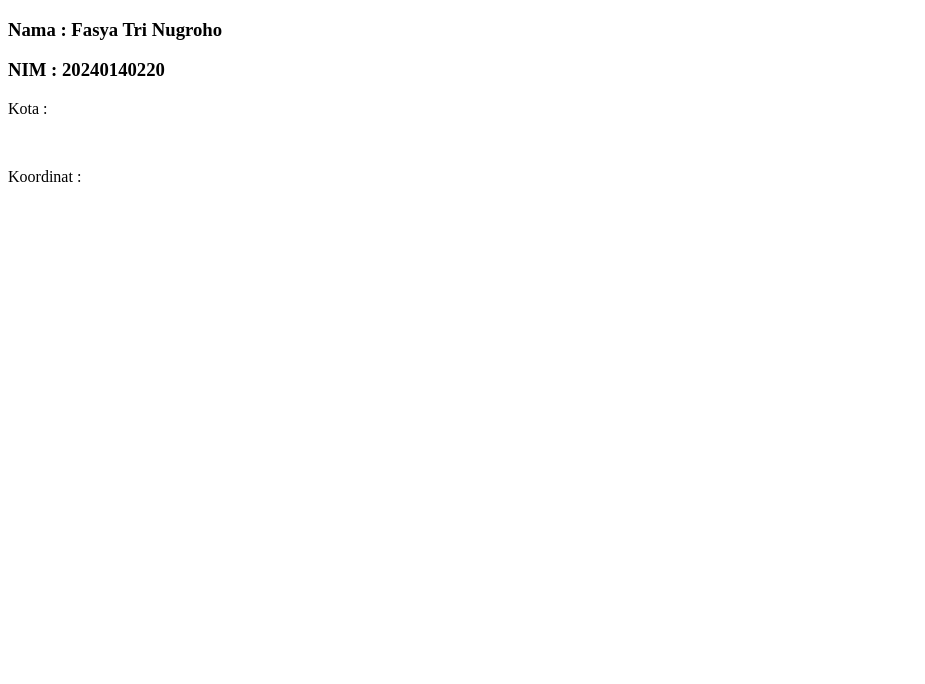
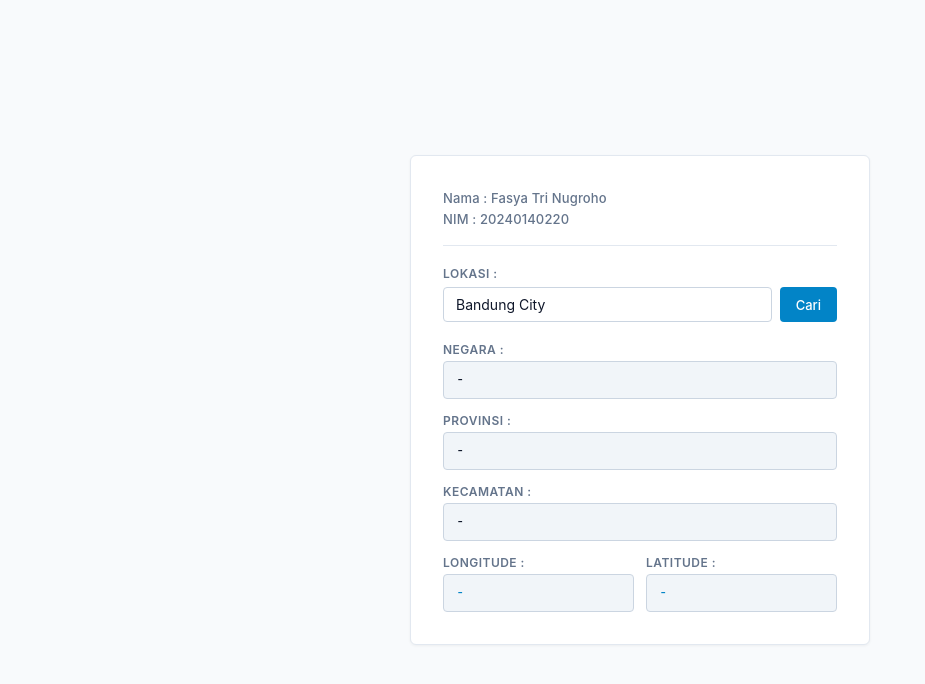
Before and after one commit to Dioscuri222/220_WeatherApi, a website: page public/index.html in a window 1280 px wide. Shown: the whole page, without its empty margins (0-925 px from the left). Drawn offline with Linux system fonts and the light colour scheme; no server answers.

Commit message:
perbaiki pengambilan data lokasi dan tambahkan informasi negara, provinsi, dan kecamatan di API; perbarui tampilan index.html dan tambahkan style.css

```diff
--- a/public/index.html
+++ b/public/index.html
@@ -1,43 +1,95 @@
 <!DOCTYPE html>
 <html lang="en">
+
 <head>
     <meta charset="UTF-8">
     <meta name="viewport" content="width=device-width, initial-scale=1.0">
+    <link rel="stylesheet" href="style.css">
     <title>Geolocation</title>
 </head>
 
 <body>
-
+    <div class="card">
+        <div class="header-section">
             <h3>Nama : Fasya Tri Nugroho </h3>
             <h3>NIM : 20240140220 </h3>
+        </div>
+
+        <div class="form-group">
+            <label for="inputKota">Lokasi :</label>
+            <div class="input-wrapper">
+                <input type="text" id="inputKota" placeholder="Masukkan nama tempat..." value="Bandung City">
+                <button type="button" id="btnCari">Cari</button>
+            </div>
+        </div>
+
+        <div class="data-group">
+            <p>
+                Negara :
+                <span id="negara">-</span>
+            </p>
 
             <p>
-        Kota :
-        <span id="lokasi"></span>
+                Provinsi :
+                <span id="provinsi">-</span>
             </p>
 
-    <br>
+            <p>
+                Kecamatan :
+                <span id="kecamatan">-</span>
+            </p>
+
+            <div class="coords-row">
+                <p>
+                    Longitude :
+                    <span id="longitude">-</span>
+                </p>
 
                 <p>
-        Koordinat :
-        <span id="negara"></span>
+                    Latitude :
+                    <span id="latitude">-</span>
                 </p>
+            </div>
+        </div>
+    </div>
 
     <script>
-        fetch("/api/lokasi")
+        function ambilDataLokasi(namaKota) {
+            fetch(`/api/lokasi?kota=${encodeURIComponent(namaKota)}`)
                 .then(response => response.json())
                 .then(data => {
-
                     console.log(data);
 
-                document.getElementById("lokasi").textContent = data.kota;
-
-                document.getElementById("negara").innerHTML = data.koordinat;
+                    document.getElementById("negara").textContent = data.negara || "-";
+                    document.getElementById("provinsi").textContent = data.provinsi || "-";
+                    document.getElementById("kecamatan").textContent = data.kecamatan || "-";
+                    document.getElementById("longitude").textContent = data.longitude !== undefined ? data.longitude : "-";
+                    document.getElementById("latitude").textContent = data.latitude !== undefined ? data.latitude : "-";
                 })
                 .catch(error => {
                     console.error("Error:", error);
                 });
+        }
+
+        const inputKota = document.getElementById("inputKota");
+        const btnCari = document.getElementById("btnCari");
+
+        btnCari.addEventListener("click", () => {
+            const query = inputKota.value.trim();
+            if (query) ambilDataLokasi(query);
+        });
+
+        inputKota.addEventListener("keydown", (e) => {
+            if (e.key === "Enter") {
+                const query = inputKota.value.trim();
+                if (query) ambilDataLokasi(query);
+            }
+        });
+
+        // Panggil pertama kali saat halaman dimuat
+        ambilDataLokasi(inputKota.value);
     </script>
 
 </body>
+
 </html>
--- /dev/null
+++ b/public/style.css
@@ -0,0 +1,153 @@
+:root {
+    --bg: #f8fafc;
+    --surface: #ffffff;
+    --border: #e2e8f0;
+    --text-main: #0f172a;
+    --text-muted: #64748b;
+    --accent: #0284c7;
+    --accent-hover: #0369a1;
+}
+
+* {
+    box-sizing: border-box;
+    margin: 0;
+    padding: 0;
+}
+
+/* Memposisikan kontainer pas di tengah layar */
+html, body {
+    height: 100%;
+    width: 100%;
+}
+
+body {
+    font-family: 'Inter', -apple-system, BlinkMacSystemFont, sans-serif;
+    background-color: var(--bg);
+    color: var(--text-main);
+    display: grid;
+    place-items: center;
+    padding: 24px;
+    -webkit-font-smoothing: antialiased;
+}
+
+.card {
+    background-color: var(--surface);
+    width: 100%;
+    max-width: 460px;
+    border: 1px solid var(--border);
+    border-radius: 6px;
+    box-shadow: 0 1px 3px 0 rgba(0, 0, 0, 0.05);
+    padding: 32px;
+}
+
+.header-section {
+    border-bottom: 1px solid var(--border);
+    padding-bottom: 16px;
+    margin-bottom: 20px;
+}
+
+h3 {
+    font-size: 13px;
+    font-weight: 500;
+    color: var(--text-muted);
+    letter-spacing: 0.01em;
+    line-height: 1.6;
+}
+
+/* Form Input */
+.form-group {
+    margin-bottom: 20px;
+    display: flex;
+    flex-direction: column;
+    gap: 6px;
+}
+
+.form-group label {
+    font-size: 12px;
+    font-weight: 600;
+    text-transform: uppercase;
+    letter-spacing: 0.04em;
+    color: var(--text-muted);
+}
+
+.input-wrapper {
+    display: flex;
+    gap: 8px;
+}
+
+.input-wrapper input {
+    flex: 1;
+    font-family: 'Inter', sans-serif;
+    font-size: 14px;
+    padding: 8px 12px;
+    border-radius: 4px;
+    border: 1px solid #cbd5e1;
+    background-color: #ffffff;
+    color: var(--text-main);
+    outline: none;
+}
+
+.input-wrapper input:focus {
+    border-color: var(--accent);
+}
+
+.input-wrapper button {
+    font-family: 'Inter', sans-serif;
+    font-size: 13px;
+    font-weight: 500;
+    padding: 0 16px;
+    background-color: var(--accent);
+    color: #ffffff;
+    border: none;
+    border-radius: 4px;
+    cursor: pointer;
+}
+
+.input-wrapper button:hover {
+    background-color: var(--accent-hover);
+}
+
+/* Parameter Output Layout */
+.data-group {
+    display: flex;
+    flex-direction: column;
+    gap: 14px;
+}
+
+.coords-row {
+    display: grid;
+    grid-template-columns: 1fr 1fr;
+    gap: 12px;
+}
+
+p {
+    display: flex;
+    flex-direction: column;
+    gap: 4px;
+    font-size: 12px;
+    font-weight: 600;
+    text-transform: uppercase;
+    letter-spacing: 0.04em;
+    color: var(--text-muted);
+}
+
+span {
+    font-family: 'IBM Plex Mono', monospace;
+    font-size: 14px;
+    font-weight: 500;
+    text-transform: none;
+    letter-spacing: normal;
+    color: var(--text-main);
+    background-color: #f1f5f9;
+    padding: 8px 12px;
+    border-radius: 4px;
+    border: 1px solid #cbd5e1;
+    word-break: break-all;
+    min-height: 38px;
+    display: inline-flex;
+    align-items: center;
+}
+
+#longitude, #latitude {
+    color: var(--accent);
+}
```
Also changed, not shown: app.js (+32 -8 lines). Lines whose indentation alone changed are shown as unchanged.
